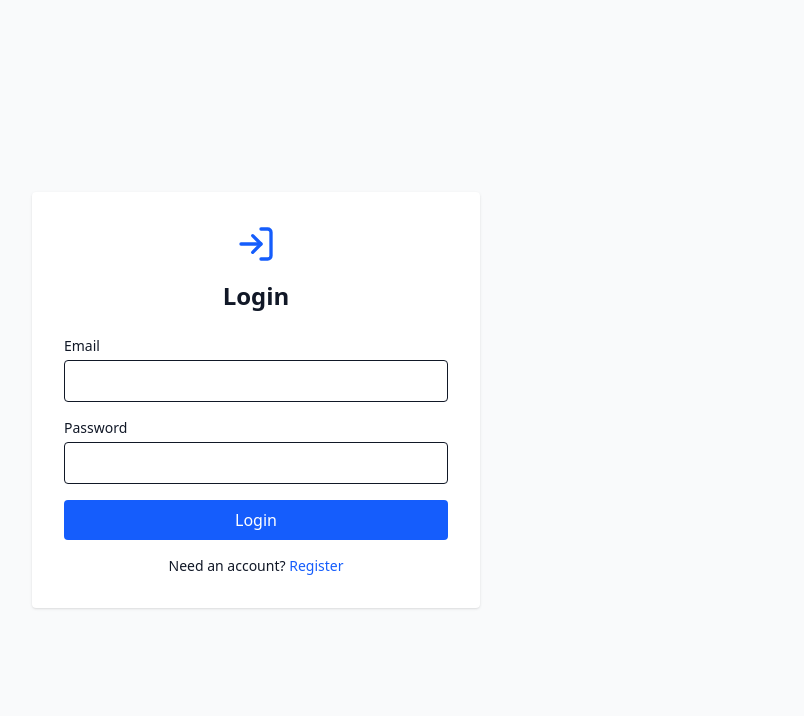
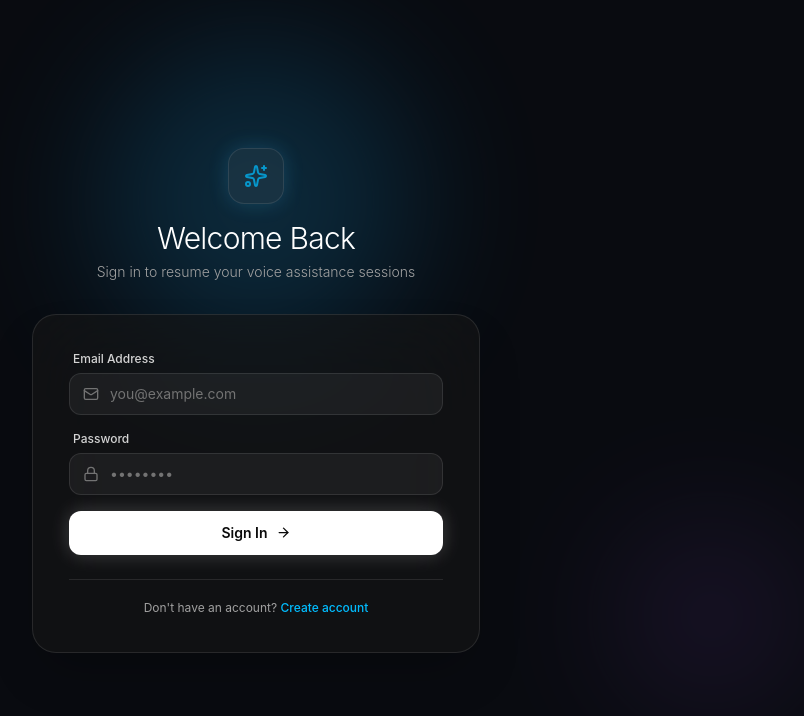
Before and after one commit to nihalpurohit2211-maker/Voice-assistance-frontend, a React app: page /login in a window 1280 px wide. Shown: the top 716 px of the page, without its empty margins (384-1188 px from the left). Built offline with nearby package versions, Linux system fonts and the light colour scheme; the HTML template or start-up script is replaced by a standard one.

Commit message:
feat(ui): scale orb, shift towards upper side, add echo prevention, and redesign login/register UI

```diff
--- a/src/components/ParticleSphere.jsx
+++ b/src/components/ParticleSphere.jsx
@@ -105,7 +105,7 @@ export const ParticleSphere = ({
         const sphereColors = new Float32Array(SPHERE_COUNT * 3);
 
         const phi = Math.PI * (3 - Math.sqrt(5)); // Golden angle ~2.3999
-        const SPHERE_RADIUS = 0.95;
+        const SPHERE_RADIUS = 1.28;
 
         for (let i = 0; i < SPHERE_COUNT; i++) {
             const y = 1 - (i / (SPHERE_COUNT - 1)) * 2; // -1 to 1
@@ -142,7 +142,7 @@ export const ParticleSphere = ({
         sphereGeo.setAttribute('color', new THREE.BufferAttribute(sphereColors, 3));
 
         const sphereMaterial = new THREE.PointsMaterial({
-            size: 0.052,
+            size: 0.058,
             map: particleTexture,
             vertexColors: true,
             transparent: true,
@@ -165,10 +165,10 @@ export const ParticleSphere = ({
 
         for (let i = 0; i < HALO_COUNT; i++) {
             const angle = (i / HALO_COUNT) * Math.PI * 2;
-            const r = 1.4 + (Math.sin(i * 11) * 0.5 + 0.5) * 0.35; // proportional halo ring
+            const r = 1.85 + (Math.sin(i * 11) * 0.5 + 0.5) * 0.45; // proportional halo ring
             const hx = Math.cos(angle) * r;
             const hz = Math.sin(angle) * r;
-            const hy = Math.sin(angle * 3) * 0.10 + (Math.sin(i * 13) * 0.05);
+            const hy = Math.sin(angle * 3) * 0.12 + (Math.sin(i * 13) * 0.06);
 
             haloBasePositions[i * 3] = hx;
             haloBasePositions[i * 3 + 1] = hy;
@@ -187,7 +187,7 @@ export const ParticleSphere = ({
         haloGeo.setAttribute('color', new THREE.BufferAttribute(haloColors, 3));
 
         const haloMaterial = new THREE.PointsMaterial({
-            size: 0.042,
+            size: 0.046,
             map: particleTexture,
             vertexColors: true,
             transparent: true,
@@ -212,7 +212,7 @@ export const ParticleSphere = ({
             blending: THREE.AdditiveBlending,
         });
         const coreSprite = new THREE.Sprite(coreMaterial);
-        coreSprite.scale.set(1.65, 1.65, 1.0);
+        coreSprite.scale.set(2.1, 2.1, 1.0);
         scene.add(coreSprite);
 
         // Dynamic State Tracking
@@ -280,7 +280,7 @@ export const ParticleSphere = ({
             const source = audioData.source || 'idle';
 
             // Core glow scale breathing & pulsing
-            const baseGlowScale = 1.65 + Math.sin(elapsed * 1.3) * 0.05;
+            const baseGlowScale = 2.1 + Math.sin(elapsed * 1.3) * 0.06;
             const audioGlowPulse = vol * 0.25;
             coreSprite.scale.set(baseGlowScale + audioGlowPulse, baseGlowScale + audioGlowPulse, 1.0);
             coreMaterial.opacity = 0.22 + vol * 0.18;
--- a/src/pages/LoginPage.jsx
+++ b/src/pages/LoginPage.jsx
@@ -1,51 +1,116 @@
 import React, { useState, useContext } from 'react';
 import { useNavigate, Link } from 'react-router-dom';
 import { AuthContext } from '../context/AuthContext';
-import { LogIn } from 'lucide-react';
+import { LogIn, Mail, Lock, Sparkles, ArrowRight } from 'lucide-react';
 
 const LoginPage = () => {
     const [email, setEmail] = useState('');
     const [password, setPassword] = useState('');
     const [error, setError] = useState('');
+    const [loading, setLoading] = useState(false);
     const { login } = useContext(AuthContext);
     const navigate = useNavigate();
 
     const handleSubmit = async (e) => {
         e.preventDefault();
         setError('');
+        setLoading(true);
         try {
             await login(email, password);
             navigate('/chats');
         } catch (err) {
-            setError(err.response?.data?.detail || 'Failed to login');
+            setError(err.response?.data?.detail || 'Invalid email or password. Please try again.');
+        } finally {
+            setLoading(false);
         }
     };
 
     return (
-        <div className="min-h-screen flex items-center justify-center bg-gray-50">
-            <div className="max-w-md w-full p-8 bg-white shadow rounded">
-                <div className="flex justify-center mb-4">
-                    <LogIn size={40} className="text-blue-600" />
+        <div className="min-h-screen w-screen bg-[#090b10] text-neutral-100 flex items-center justify-center p-4 relative overflow-hidden font-sans selection:bg-sky-500/30">
+            {/* Ambient Background Radial Glows */}
+            <div
+                className="absolute top-1/4 left-1/2 -translate-x-1/2 -translate-y-1/2 w-96 h-96 rounded-full pointer-events-none opacity-20 blur-3xl"
+                style={{ background: 'radial-gradient(circle, #38bdf8 0%, #0284c7 50%, transparent 70%)' }}
+            />
+            <div
+                className="absolute bottom-10 right-10 w-72 h-72 rounded-full pointer-events-none opacity-15 blur-3xl"
+                style={{ background: 'radial-gradient(circle, #a855f7 0%, transparent 70%)' }}
+            />
+
+            <div className="max-w-md w-full relative z-10">
+                {/* Brand / Header */}
+                <div className="text-center mb-8">
+                    <div className="inline-flex items-center justify-center w-14 h-14 rounded-2xl bg-white/5 border border-white/10 shadow-[0_0_20px_rgba(56,189,248,0.2)] mb-4">
+                        <Sparkles size={24} className="text-sky-400 animate-pulse" />
                     </div>
-                <h2 className="text-2xl font-bold text-center mb-6">Login</h2>
-                {error && <div className="mb-4 text-red-600 bg-red-100 p-2 rounded">{error}</div>}
+                    <h1 className="text-2xl sm:text-3xl font-light tracking-tight text-white">
+                        Welcome Back
+                    </h1>
+                    <p className="text-xs sm:text-sm text-neutral-400 mt-1.5 font-light">
+                        Sign in to resume your voice assistance sessions
+                    </p>
+                </div>
+
+                {/* Glassmorphic Card */}
+                <div className="bg-neutral-900/60 border border-white/10 backdrop-blur-2xl rounded-3xl p-7 sm:p-9 shadow-2xl">
+                    {error && (
+                        <div className="mb-5 p-3 rounded-xl bg-red-500/10 border border-red-500/20 text-red-300 text-xs flex items-center space-x-2">
+                            <span className="w-1.5 h-1.5 rounded-full bg-red-400"></span>
+                            <span>{error}</span>
+                        </div>
+                    )}
+
                     <form onSubmit={handleSubmit} className="space-y-4">
                         <div>
-                        <label className="block text-sm font-medium mb-1">Email</label>
-                        <input type="email" required value={email} onChange={(e) => setEmail(e.target.value)}
-                            className="w-full border rounded p-2" />
+                            <label className="block text-xs font-medium text-neutral-300 mb-1.5 ml-1">
+                                Email Address
+                            </label>
+                            <div className="relative">
+                                <Mail size={16} className="absolute left-3.5 top-1/2 -translate-y-1/2 text-neutral-500 pointer-events-none" />
+                                <input
+                                    type="email"
+                                    required
+                                    value={email}
+                                    onChange={(e) => setEmail(e.target.value)}
+                                    placeholder="you@example.com"
+                                    className="w-full bg-white/5 border border-white/10 rounded-xl pl-10 pr-4 py-2.5 text-xs sm:text-sm text-white placeholder-neutral-500 focus:outline-none focus:ring-1 focus:ring-sky-400/80 focus:border-sky-400/80 transition-all"
+                                />
                             </div>
+                        </div>
+
                         <div>
-                        <label className="block text-sm font-medium mb-1">Password</label>
-                        <input type="password" required value={password} onChange={(e) => setPassword(e.target.value)}
-                            className="w-full border rounded p-2" />
+                            <label className="block text-xs font-medium text-neutral-300 mb-1.5 ml-1">
+                                Password
+                            </label>
+                            <div className="relative">
+                                <Lock size={16} className="absolute left-3.5 top-1/2 -translate-y-1/2 text-neutral-500 pointer-events-none" />
+                                <input
+                                    type="password"
+                                    required
+                                    value={password}
+                                    onChange={(e) => setPassword(e.target.value)}
+                                    placeholder="••••••••"
+                                    className="w-full bg-white/5 border border-white/10 rounded-xl pl-10 pr-4 py-2.5 text-xs sm:text-sm text-white placeholder-neutral-500 focus:outline-none focus:ring-1 focus:ring-sky-400/80 focus:border-sky-400/80 transition-all"
+                                />
                             </div>
-                    <button type="submit" className="w-full bg-blue-600 text-white p-2 rounded hover:bg-blue-700">
-                        Login
+                        </div>
+
+                        <button
+                            type="submit"
+                            disabled={loading}
+                            className="w-full mt-2 py-3 px-4 rounded-xl bg-white hover:bg-neutral-200 text-neutral-950 font-semibold text-xs sm:text-sm flex items-center justify-center space-x-2 transition-all duration-200 shadow-[0_0_20px_rgba(255,255,255,0.2)] hover:shadow-[0_0_25px_rgba(255,255,255,0.3)] hover:scale-[1.01] active:scale-[0.99] disabled:opacity-50 cursor-pointer"
+                        >
+                            <span>{loading ? 'Signing in...' : 'Sign In'}</span>
+                            {!loading && <ArrowRight size={15} />}
                         </button>
                     </form>
-                <div className="mt-4 text-center text-sm">
-                    Need an account? <Link to="/register" className="text-blue-600 hover:underline">Register</Link>
+
+                    <div className="mt-6 pt-5 border-t border-white/10 text-center text-xs text-neutral-400">
+                        Don't have an account?{' '}
+                        <Link to="/register" className="text-sky-400 hover:text-sky-300 font-medium transition-colors">
+                            Create account
+                        </Link>
+                    </div>
                 </div>
             </div>
         </div>
--- a/src/pages/RegisterPage.jsx
+++ b/src/pages/RegisterPage.jsx
@@ -1,51 +1,117 @@
 import React, { useState, useContext } from 'react';
 import { useNavigate, Link } from 'react-router-dom';
 import { AuthContext } from '../context/AuthContext';
-import { UserPlus } from 'lucide-react';
+import { Mail, Lock, Sparkles, ArrowRight } from 'lucide-react';
 
 const RegisterPage = () => {
     const [email, setEmail] = useState('');
     const [password, setPassword] = useState('');
     const [error, setError] = useState('');
+    const [loading, setLoading] = useState(false);
     const { register } = useContext(AuthContext);
     const navigate = useNavigate();
 
     const handleSubmit = async (e) => {
         e.preventDefault();
         setError('');
+        setLoading(true);
         try {
             await register(email, password);
             navigate('/chats');
         } catch (err) {
-            setError(err.response?.data?.detail || 'Failed to register');
+            setError(err.response?.data?.detail || 'Failed to register. Please try again.');
+        } finally {
+            setLoading(false);
         }
     };
 
     return (
-        <div className="min-h-screen flex items-center justify-center bg-gray-50">
-            <div className="max-w-md w-full p-8 bg-white shadow rounded">
-                <div className="flex justify-center mb-4">
-                    <UserPlus size={40} className="text-green-600" />
+        <div className="min-h-screen w-screen bg-[#090b10] text-neutral-100 flex items-center justify-center p-4 relative overflow-hidden font-sans selection:bg-sky-500/30">
+            {/* Ambient Background Radial Glows */}
+            <div
+                className="absolute top-1/4 left-1/2 -translate-x-1/2 -translate-y-1/2 w-96 h-96 rounded-full pointer-events-none opacity-20 blur-3xl"
+                style={{ background: 'radial-gradient(circle, #10b981 0%, #06b6d4 50%, transparent 70%)' }}
+            />
+            <div
+                className="absolute bottom-10 left-10 w-72 h-72 rounded-full pointer-events-none opacity-15 blur-3xl"
+                style={{ background: 'radial-gradient(circle, #38bdf8 0%, transparent 70%)' }}
+            />
+
+            <div className="max-w-md w-full relative z-10">
+                {/* Brand / Header */}
+                <div className="text-center mb-8">
+                    <div className="inline-flex items-center justify-center w-14 h-14 rounded-2xl bg-white/5 border border-white/10 shadow-[0_0_20px_rgba(16,185,129,0.2)] mb-4">
+                        <Sparkles size={24} className="text-emerald-400 animate-pulse" />
                     </div>
-                <h2 className="text-2xl font-bold text-center mb-6">Register</h2>
-                {error && <div className="mb-4 text-red-600 bg-red-100 p-2 rounded">{error}</div>}
+                    <h1 className="text-2xl sm:text-3xl font-light tracking-tight text-white">
+                        Create Account
+                    </h1>
+                    <p className="text-xs sm:text-sm text-neutral-400 mt-1.5 font-light">
+                        Get started with real-time AI voice conversations
+                    </p>
+                </div>
+
+                {/* Glassmorphic Card */}
+                <div className="bg-neutral-900/60 border border-white/10 backdrop-blur-2xl rounded-3xl p-7 sm:p-9 shadow-2xl">
+                    {error && (
+                        <div className="mb-5 p-3 rounded-xl bg-red-500/10 border border-red-500/20 text-red-300 text-xs flex items-center space-x-2">
+                            <span className="w-1.5 h-1.5 rounded-full bg-red-400"></span>
+                            <span>{error}</span>
+                        </div>
+                    )}
+
                     <form onSubmit={handleSubmit} className="space-y-4">
                         <div>
-                        <label className="block text-sm font-medium mb-1">Email</label>
-                        <input type="email" required value={email} onChange={(e) => setEmail(e.target.value)}
-                            className="w-full border rounded p-2" />
+                            <label className="block text-xs font-medium text-neutral-300 mb-1.5 ml-1">
+                                Email Address
+                            </label>
+                            <div className="relative">
+                                <Mail size={16} className="absolute left-3.5 top-1/2 -translate-y-1/2 text-neutral-500 pointer-events-none" />
+                                <input
+                                    type="email"
+                                    required
+                                    value={email}
+                                    onChange={(e) => setEmail(e.target.value)}
+                                    placeholder="you@example.com"
+                                    className="w-full bg-white/5 border border-white/10 rounded-xl pl-10 pr-4 py-2.5 text-xs sm:text-sm text-white placeholder-neutral-500 focus:outline-none focus:ring-1 focus:ring-emerald-400/80 focus:border-emerald-400/80 transition-all"
+                                />
                             </div>
+                        </div>
+
                         <div>
-                        <label className="block text-sm font-medium mb-1">Password</label>
-                        <input type="password" required value={password} onChange={(e) => setPassword(e.target.value)}
-                            className="w-full border rounded p-2" minLength={8} />
+                            <label className="block text-xs font-medium text-neutral-300 mb-1.5 ml-1">
+                                Password
+                            </label>
+                            <div className="relative">
+                                <Lock size={16} className="absolute left-3.5 top-1/2 -translate-y-1/2 text-neutral-500 pointer-events-none" />
+                                <input
+                                    type="password"
+                                    required
+                                    minLength={8}
+                                    value={password}
+                                    onChange={(e) => setPassword(e.target.value)}
+                                    placeholder="At least 8 characters"
+                                    className="w-full bg-white/5 border border-white/10 rounded-xl pl-10 pr-4 py-2.5 text-xs sm:text-sm text-white placeholder-neutral-500 focus:outline-none focus:ring-1 focus:ring-emerald-400/80 focus:border-emerald-400/80 transition-all"
+                                />
                             </div>
-                    <button type="submit" className="w-full bg-green-600 text-white p-2 rounded hover:bg-green-700">
-                        Register
+                        </div>
+
+                        <button
+                            type="submit"
+                            disabled={loading}
+                            className="w-full mt-2 py-3 px-4 rounded-xl bg-white hover:bg-neutral-200 text-neutral-950 font-semibold text-xs sm:text-sm flex items-center justify-center space-x-2 transition-all duration-200 shadow-[0_0_20px_rgba(255,255,255,0.2)] hover:shadow-[0_0_25px_rgba(255,255,255,0.3)] hover:scale-[1.01] active:scale-[0.99] disabled:opacity-50 cursor-pointer"
+                        >
+                            <span>{loading ? 'Creating account...' : 'Create Account'}</span>
+                            {!loading && <ArrowRight size={15} />}
                         </button>
                     </form>
-                <div className="mt-4 text-center text-sm">
-                    Already have an account? <Link to="/login" className="text-blue-600 hover:underline">Login</Link>
+
+                    <div className="mt-6 pt-5 border-t border-white/10 text-center text-xs text-neutral-400">
+                        Already have an account?{' '}
+                        <Link to="/login" className="text-emerald-400 hover:text-emerald-300 font-medium transition-colors">
+                            Sign In
+                        </Link>
+                    </div>
                 </div>
             </div>
         </div>
```
Also changed, not shown: src/pages/VoiceSessionPage.jsx (+21 -2 lines). Lines whose indentation alone changed are shown as unchanged.
